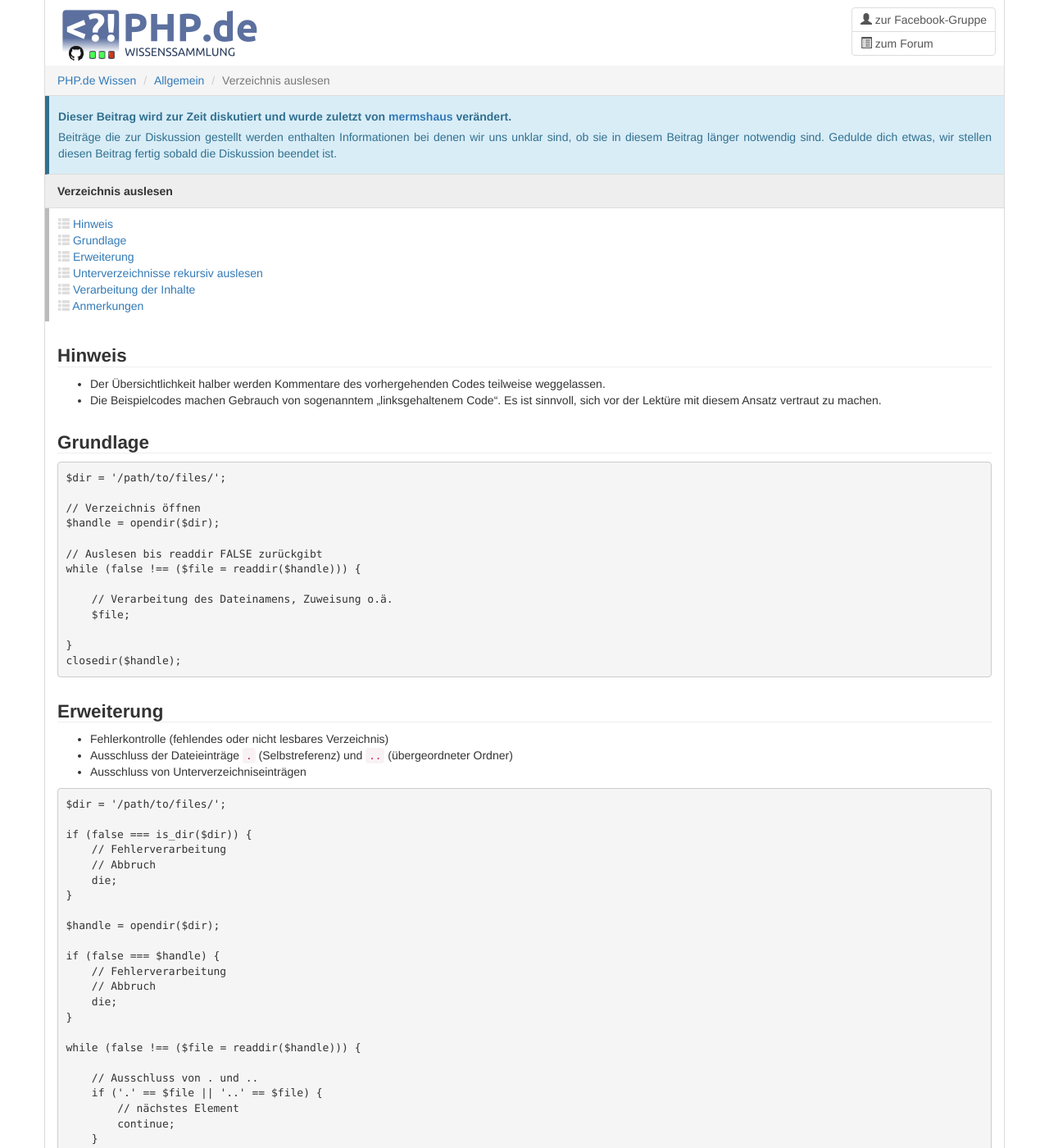
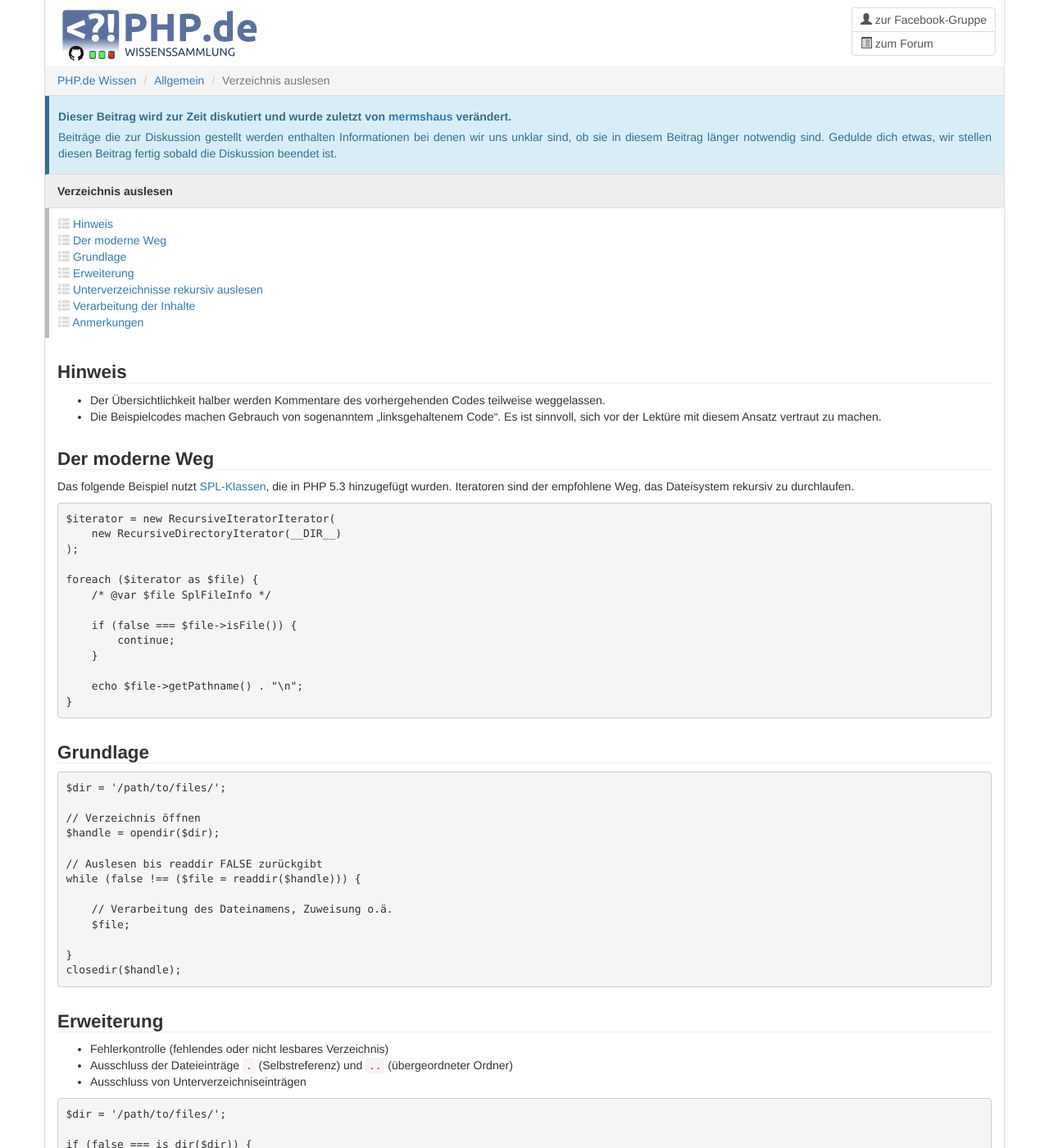
Before and after one commit to php-de/php-de.github.io, a Jekyll site: the page built from general/verzeichnis-auslesen.md, in a window 1280 px wide and 1400 px high. Shown: the whole window at 82% size. Built offline with Jekyll 4.4.1, drawn with Linux system fonts in a browser that asks for light colours; nearby versions of some CDN libraries.

Commit message:
Verzeichnis auslesen - SPL-Weg hinzugefügt

```diff
--- a/general/verzeichnis-auslesen.md
+++ b/general/verzeichnis-auslesen.md
@@ -13,6 +13,10 @@ author:
 inhalt:
     -   name: "Hinweis"
         anchor: hinweis
+        simple: ""
+
+    -   name: "Der moderne Weg"
+        anchor: der-moderne-weg
         simple: ""
 
     -   name: "Grundlage"
@@ -44,6 +48,31 @@ entry-type: in-discussion
   teilweise weggelassen.
 * Die Beispielcodes machen Gebrauch von sogenanntem „linksgehaltenem Code“. Es
   ist sinnvoll, sich vor der Lektüre mit diesem Ansatz vertraut zu machen.
+
+
+
+### Der moderne Weg
+
+Das folgende Beispiel nutzt
+[SPL-Klassen](http://us3.php.net/manual/en/book.spl.php), die in PHP 5.3
+hinzugefügt wurden. Iteratoren sind der empfohlene Weg, das Dateisystem
+rekursiv zu durchlaufen.
+
+~~~ php
+$iterator = new RecursiveIteratorIterator(
+    new RecursiveDirectoryIterator(__DIR__)
+);
+
+foreach ($iterator as $file) {
+    /* @var $file SplFileInfo */
+
+    if (false === $file->isFile()) {
+        continue;
+    }
+
+    echo $file->getPathname() . "\n";
+}
+~~~
 
 
 
@@ -170,7 +199,7 @@ function readDirRecursive($dir)
     }
     closedir($handle);
 
-return true;
+    return true;
 }
 
 
@@ -244,7 +273,7 @@ function readDirRecursive($dir)
     }
     closedir($handle);
 
-return $result;
+    return $result;
 }
 
 
@@ -298,7 +327,7 @@ function readDirRecursive($dir , & $result)
     }
     closedir($handle);
 
-return true;
+    return true;
 }
 
 
```
